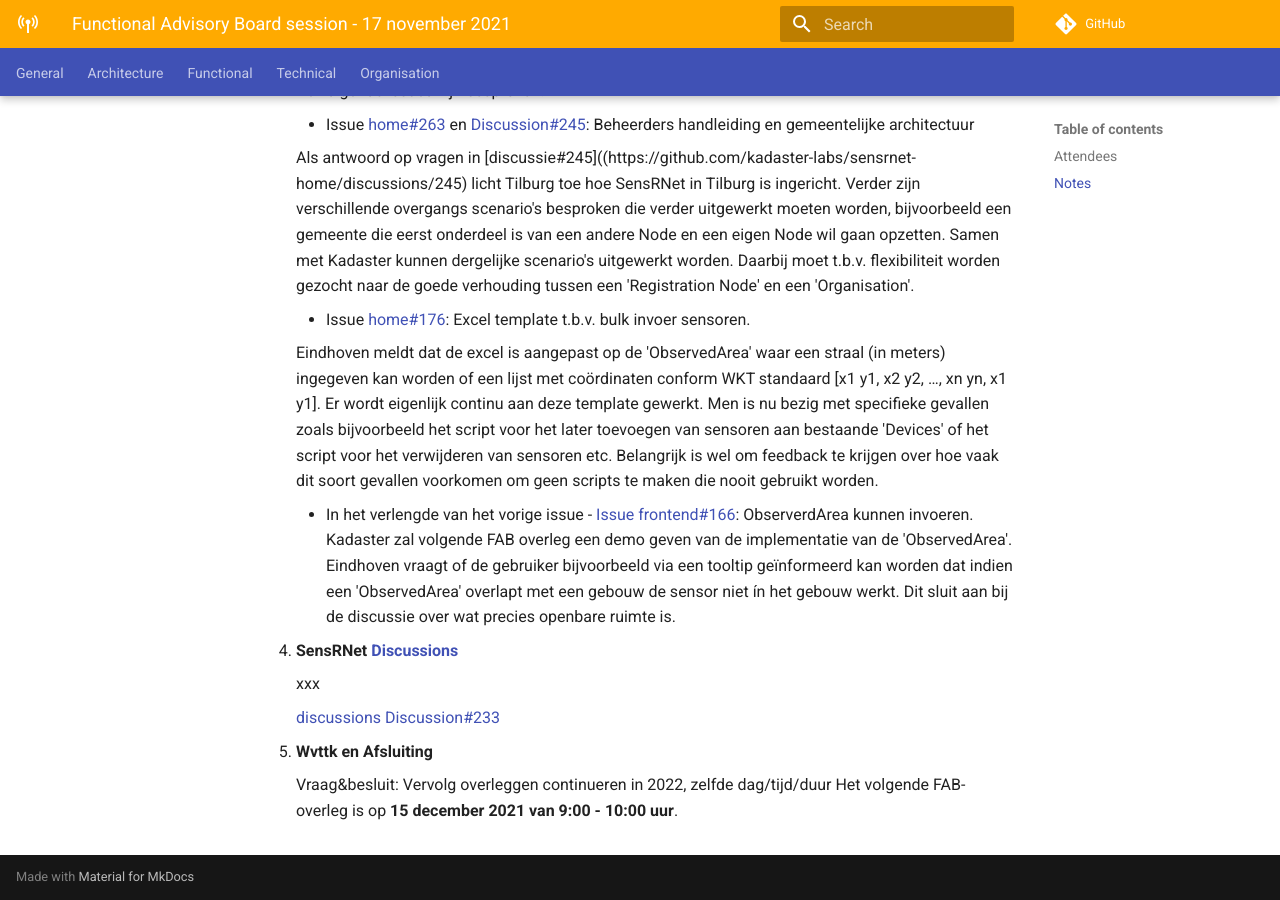
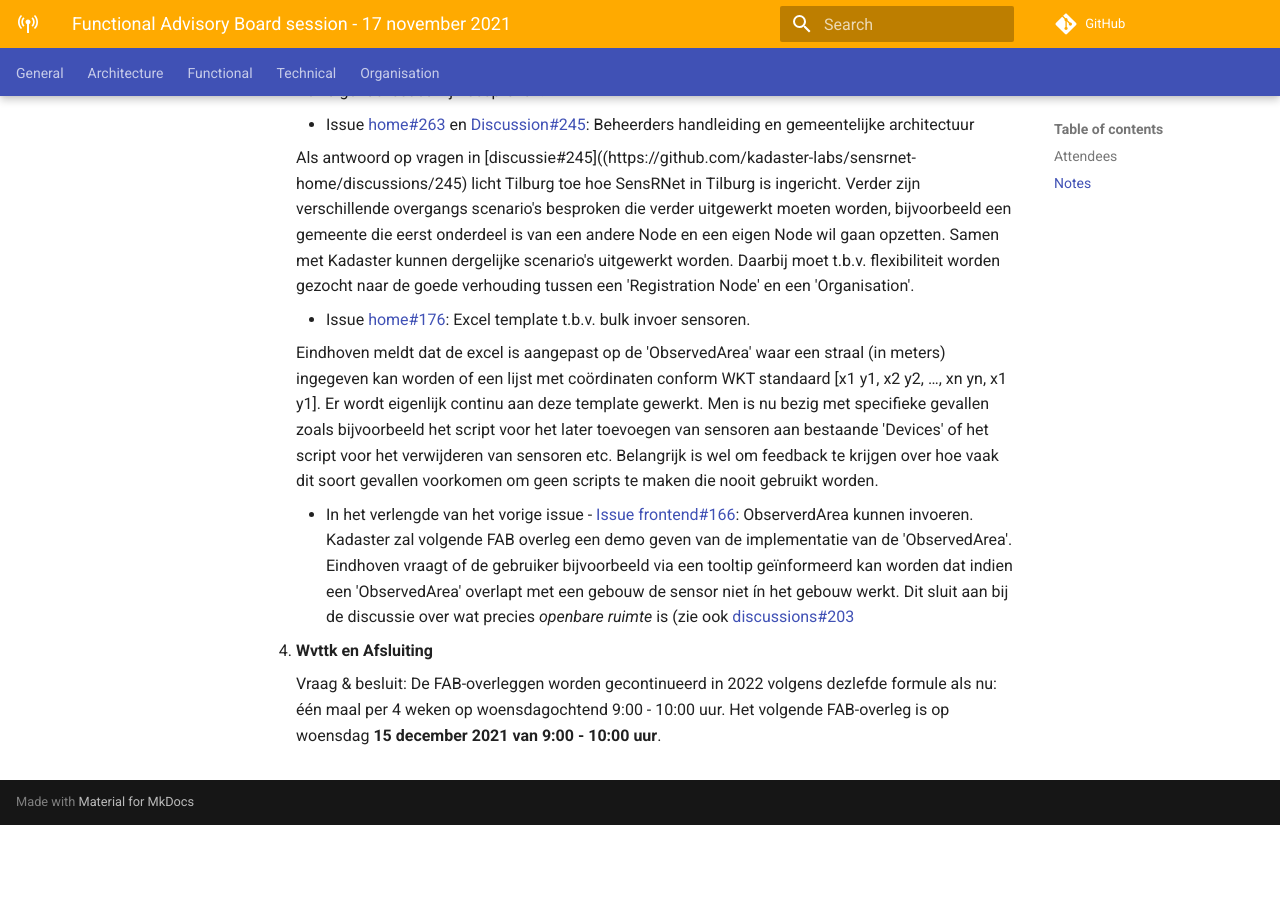
Before and after one commit to kadaster-labs/sensrnet-home, an MkDocs documentation site: the page built from docs/notes/2021-11-17-FAB-notes.md, in a window 1280 px wide and 900 px high, scrolled down 2432 px. Built offline with MkDocs 1.6.1 and Material for MkDocs 9.7.7, drawn with Linux system fonts in a browser that asks for light colours; comment, search, counter and statistics services are not loaded; after the commit the page ends 3257 px from its top, so only the background shows below that.

Commit message:
Update 2021-11-17-FAB-notes.md

```diff
--- a/docs/notes/2021-11-17-FAB-notes.md
+++ b/docs/notes/2021-11-17-FAB-notes.md
@@ -79,17 +79,9 @@ Daarnaast is Tilburg bezig met het opstellen van een voorwaarden documentje waar
        Eindhoven meldt dat de excel is aangepast op de 'ObservedArea' waar een straal (in meters) ingegeven kan worden of een lijst met coördinaten conform WKT standaard [x1 y1, x2 y2, …, xn yn, x1 y1]. Er wordt eigenlijk continu aan deze template gewerkt. Men is nu bezig met specifieke gevallen zoals bijvoorbeeld het script voor het later toevoegen van sensoren aan bestaande 'Devices' of het script voor het verwijderen van sensoren etc. Belangrijk is wel om feedback te krijgen over hoe vaak dit soort gevallen voorkomen om geen scripts te maken die nooit gebruikt worden.
 
      - In het verlengde van het vorige issue - [Issue frontend#166](https://github.com/kadaster-labs/sensrnet-registry-frontend/issues/166): ObserverdArea kunnen invoeren.
-     Kadaster zal volgende FAB overleg een demo geven van de implementatie van de 'ObservedArea'. Eindhoven vraagt of de gebruiker bijvoorbeeld via een tooltip geïnformeerd kan worden dat indien een 'ObservedArea' overlapt met een gebouw de sensor niet ín het gebouw werkt. Dit sluit aan bij de discussie over wat precies openbare ruimte is.
+     Kadaster zal volgende FAB overleg een demo geven van de implementatie van de 'ObservedArea'. Eindhoven vraagt of de gebruiker bijvoorbeeld via een tooltip geïnformeerd kan worden dat indien een 'ObservedArea' overlapt met een gebouw de sensor niet ín het gebouw werkt. Dit sluit aan bij de discussie over wat precies _openbare ruimte_ is (zie ook [discussions#203](https://github.com/kadaster-labs/sensrnet-home/discussions/203)
 
+4. **Wvttk en Afsluiting**
 
-4. **SensRNet [Discussions](https://github.com/kadaster-labs/sensrnet-home/discussions)**
-
-     xxx
-
-     [discussions](https://github.com/kadaster-labs/sensrnet-home/discussions)
-     [Discussion#233](https://github.com/kadaster-labs/sensrnet-home/discussions/233)
-
-5. **Wvttk en Afsluiting**
-
-     Vraag&besluit: Vervolg overleggen continueren in 2022, zelfde dag/tijd/duur
-     Het volgende FAB-overleg is op **15 december 2021 van 9:00 - 10:00 uur**.
+     Vraag & besluit: De FAB-overleggen worden gecontinueerd in 2022 volgens dezlefde formule als nu: één maal per 4 weken op woensdagochtend 9:00 - 10:00 uur.
+     Het volgende FAB-overleg is op woensdag **15 december 2021 van 9:00 - 10:00 uur**.
```
